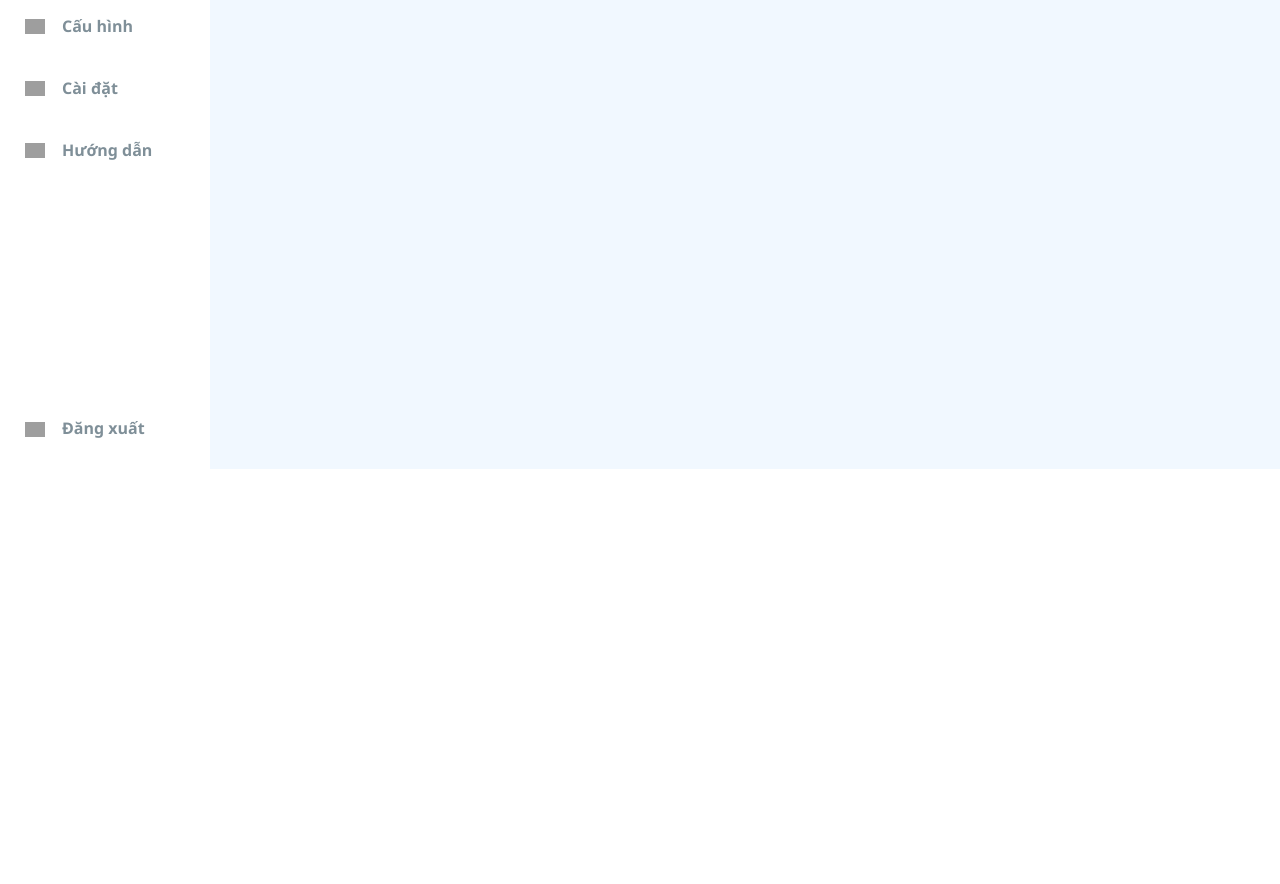
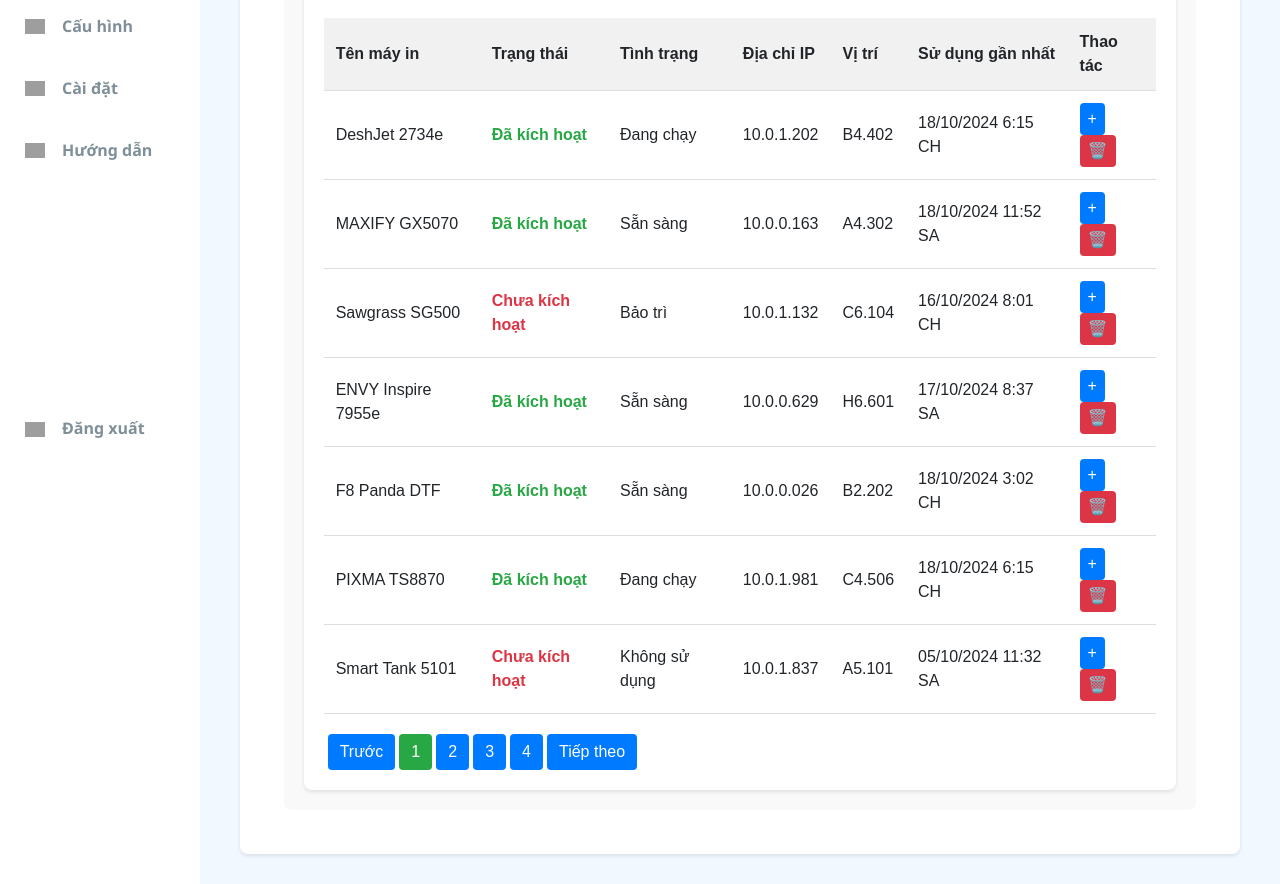
Before and after one commit to Yudov03/SSPS, a React (Vite) app in the folder Frontend/SSPS/: page /printer in a window 1280 px wide. Shown: the part 331-1215 px from the top of the page. Before the commit the page ends 800 px from the top, so only its background shows below. Built offline with nearby package versions, Linux system fonts and the light colour scheme; grey boxes are pictures that could not be loaded.

Commit message:
Duy hiệu vừa code một page đẹp vl

```diff
--- a/Frontend/SSPS/src/component/Printer/PrinterTable.jsx
+++ b/Frontend/SSPS/src/component/Printer/PrinterTable.jsx
@@ -1,7 +1,64 @@
-import React from "react"
+import React from "react";
+
 
 export default function PrinterTable() {
+    const data = [
+        { name: "DeshJet 2734e", status: "Đã kích hoạt", state: "Đang chạy", ip: "10.0.1.202", location: "B4.402", lastUsed: "18/10/2024 6:15 CH" },
+        { name: "MAXIFY GX5070", status: "Đã kích hoạt", state: "Sẵn sàng", ip: "10.0.0.163", location: "A4.302", lastUsed: "18/10/2024 11:52 SA" },
+        { name: "Sawgrass SG500", status: "Chưa kích hoạt", state: "Bảo trì", ip: "10.0.1.132", location: "C6.104", lastUsed: "16/10/2024 8:01 CH" },
+        { name: "ENVY Inspire 7955e", status: "Đã kích hoạt", state: "Sẵn sàng", ip: "10.0.0.629", location: "H6.601", lastUsed: "17/10/2024 8:37 SA" },
+        { name: "F8 Panda DTF", status: "Đã kích hoạt", state: "Sẵn sàng", ip: "10.0.0.026", location: "B2.202", lastUsed: "18/10/2024 3:02 CH" },
+        { name: "PIXMA TS8870", status: "Đã kích hoạt", state: "Đang chạy", ip: "10.0.1.981", location: "C4.506", lastUsed: "18/10/2024 6:15 CH" },
+        { name: "Smart Tank 5101", status: "Chưa kích hoạt", state: "Không sử dụng", ip: "10.0.1.837", location: "A5.101", lastUsed: "05/10/2024 11:32 SA" },
+    ];
+
     return (
-        <div><h1>Bảng</h1></div>
+        <div className="printer-table-container">
+            <h1 className="title">Quản lý máy in</h1>
+            <div className="table-wrapper">
+                <div className="table-header">
+                    <input type="text" placeholder="Tìm kiếm" className="search-input" />
+                    <button className="filter-button">Lọc</button>
+                    <button className="add-printer-button">+ Thêm máy in</button>
+                </div>
+                <table className="printer-table">
+                    <thead>
+                        <tr>
+                            <th>Tên máy in</th>
+                            <th>Trạng thái</th>
+                            <th>Tình trạng</th>
+                            <th>Địa chỉ IP</th>
+                            <th>Vị trí</th>
+                            <th>Sử dụng gần nhất</th>
+                            <th>Thao tác</th>
+                        </tr>
+                    </thead>
+                    <tbody>
+                        {data.map((printer, index) => (
+                            <tr key={index}>
+                                <td>{printer.name}</td>
+                                <td className={printer.status === "Đã kích hoạt" ? "active" : "inactive"}>{printer.status}</td>
+                                <td>{printer.state}</td>
+                                <td>{printer.ip}</td>
+                                <td>{printer.location}</td>
+                                <td>{printer.lastUsed}</td>
+                                <td>
+                                    <button className="action-button add">+</button>
+                                    <button className="action-button delete">🗑️</button>
+                                </td>
+                            </tr>
+                        ))}
+                    </tbody>
+                </table>
+                <div className="pagination">
+                    <button>Trước</button>
+                    <button className="active-page">1</button>
+                    <button>2</button>
+                    <button>3</button>
+                    <button>4</button>
+                    <button>Tiếp theo</button>
+                </div>
+            </div>
+        </div>
     );
 }
--- a/Frontend/SSPS/src/index.css
+++ b/Frontend/SSPS/src/index.css
@@ -1,3 +1,118 @@
 body {
   margin: 0;
 }
+.printer-table-container {
+  font-family: Arial, sans-serif;
+  margin: 20px;
+  padding: 20px;
+  background: #f9f9f9;
+  border-radius: 8px;
+}
+
+.title {
+  font-size: 24px;
+  color: #333;
+  margin-bottom: 20px;
+}
+
+.table-wrapper {
+  background: #fff;
+  padding: 20px;
+  border-radius: 8px;
+  box-shadow: 0 2px 4px rgba(0, 0, 0, 0.1);
+}
+
+.table-header {
+  display: flex;
+  justify-content: space-between;
+  align-items: center;
+  margin-bottom: 20px;
+}
+
+.search-input {
+  padding: 8px;
+  border: 1px solid #ccc;
+  border-radius: 4px;
+  width: 200px;
+}
+
+.filter-button,
+.add-printer-button {
+  padding: 8px 12px;
+  background: #007bff;
+  color: #fff;
+  border: none;
+  border-radius: 4px;
+  cursor: pointer;
+}
+
+.add-printer-button {
+  background: #28a745;
+}
+
+.printer-table {
+  width: 100%;
+  border-collapse: collapse;
+}
+
+.printer-table th,
+.printer-table td {
+  padding: 12px;
+  text-align: left;
+  border-bottom: 1px solid #ddd;
+}
+
+.printer-table th {
+  background: #f1f1f1;
+}
+
+.printer-table tr:hover {
+  background: #f9f9f9;
+}
+
+.active {
+  color: #28a745;
+  font-weight: bold;
+}
+
+.inactive {
+  color: #dc3545;
+  font-weight: bold;
+}
+
+.action-button {
+  padding: 4px 8px;
+  border: none;
+  border-radius: 4px;
+  cursor: pointer;
+  margin-right: 4px;
+}
+
+.action-button.add {
+  background: #007bff;
+  color: #fff;
+}
+
+.action-button.delete {
+  background: #dc3545;
+  color: #fff;
+}
+
+.pagination {
+  margin-top: 20px;
+  text-align: right;
+}
+
+.pagination button {
+  padding: 6px 12px;
+  margin-left: 4px;
+  border: none;
+  background: #007bff;
+  color: #fff;
+  border-radius: 4px;
+  cursor: pointer;
+}
+
+.pagination button.active-page {
+  background: #28a745;
+}
```
Also changed, not shown: 2 other files (tests, documents, lock files or other folders).
